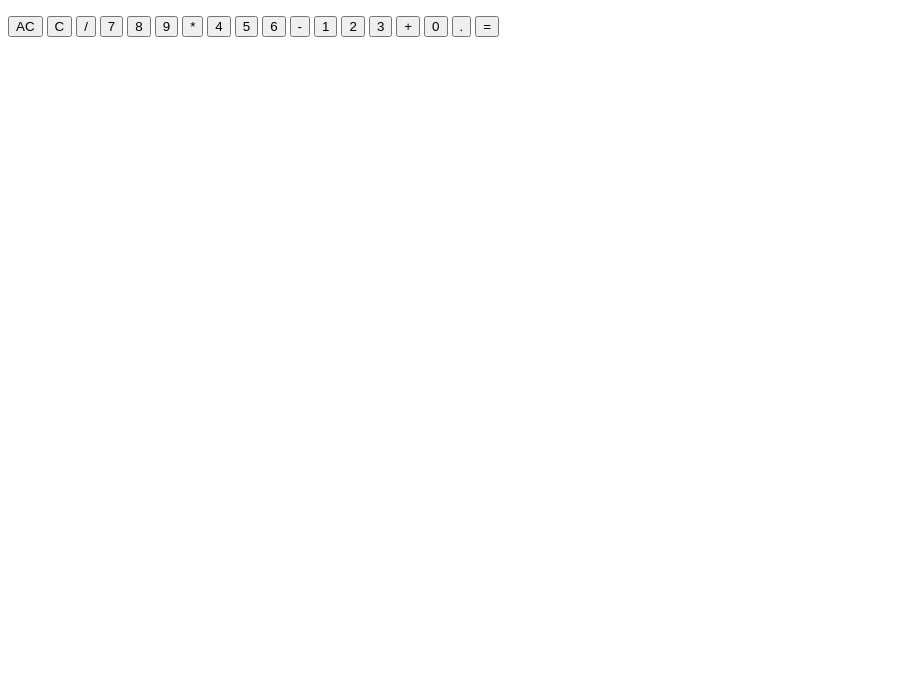
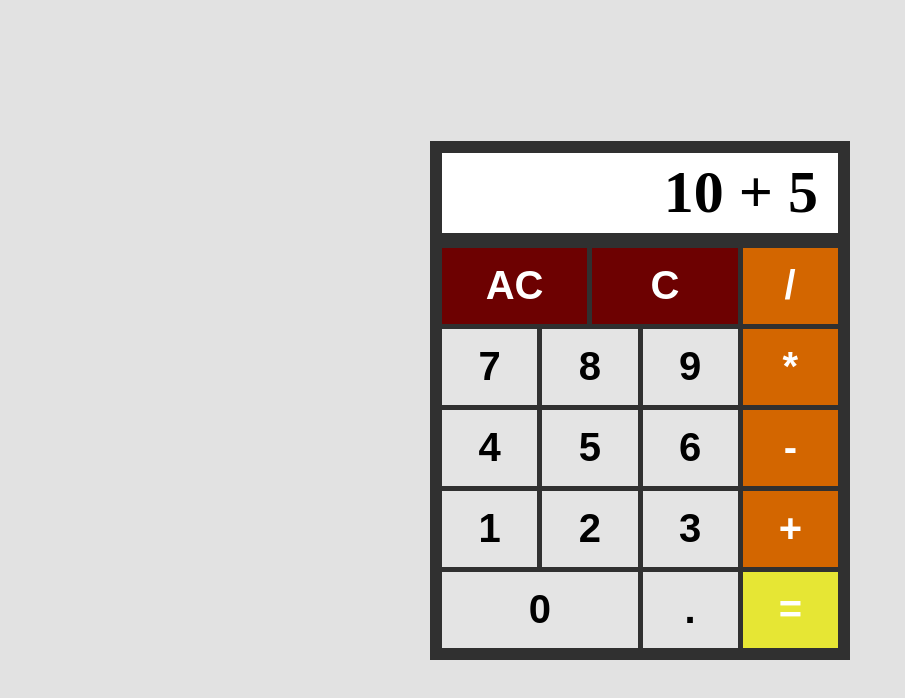
Before and after one commit to JonesZi/odin-calculator, a plain HTML site: page index.html in a window 1280 px wide. Shown: the whole page, without its empty margins (0-905 px from the left). Drawn offline with Linux system fonts and the light colour scheme.

Commit message:
Style calculator via css

```diff
--- a/css/style.css
+++ b/css/style.css
@@ -0,0 +1,71 @@
+/* html {
+    min-height: 100%;
+    margin: 0;
+} */
+body {
+    background-color: rgb(226, 226, 226);
+    height: 100vh;
+    margin: 0;
+    display: flex;
+    justify-content: center;
+    align-items: center;
+}
+
+.calcBackground {
+    background-color: rgb(48, 48, 48);
+    display: flex;
+    flex-wrap: wrap;
+    width: 420px;
+    box-sizing: border-box;
+    padding: 10px;
+    gap: 1px;
+}
+
+.display {
+    background-color: white;
+    width: 400px;
+    height: 80px;
+    margin-bottom: 10px;
+    padding: 0 20px;
+    display: flex;
+    justify-content: right;
+    align-items: center;
+    border: 2px solid rgb(48, 48, 48);
+}
+
+p {
+    font-size: 60px;
+    font-weight: bold;
+}
+
+button {
+    width: 99.25px;
+    height: 80px;
+    font-weight: bold;
+    font-size: 40px;
+    border: 2px solid rgb(48, 48, 48);
+}
+
+.clear {
+    width: 149.25px;
+    background-color: rgb(109, 1, 1);
+    color: white;
+}
+
+.zero {
+    width: 199.5px;
+}
+
+.operators {
+    background-color: rgb(211, 102, 0);
+    color: white
+}
+
+.equal {
+    background-color: rgb(230, 230, 52);
+    color: white;
+}
+
+.numbers {
+    background-color: rgb(228, 228, 228);
+}
--- a/index.html
+++ b/index.html
@@ -11,9 +11,8 @@
 <body>
     <div class="calcBackground">
         <div class="display">
-            <p class="equation"></p>
+            <p class="equation">10 + 5</p>
         </div>
-        <div class="keypad">
         <button class="clear">AC</button>
         <button class="clear">C</button>
         <button class="operators">/</button>
@@ -33,7 +32,5 @@
         <button class="numbers">.</button>
         <button class="equal">=</button>
     </div>
-    </div>
-
 </body>
 </html>
```
Lines whose indentation alone changed are shown as unchanged.
